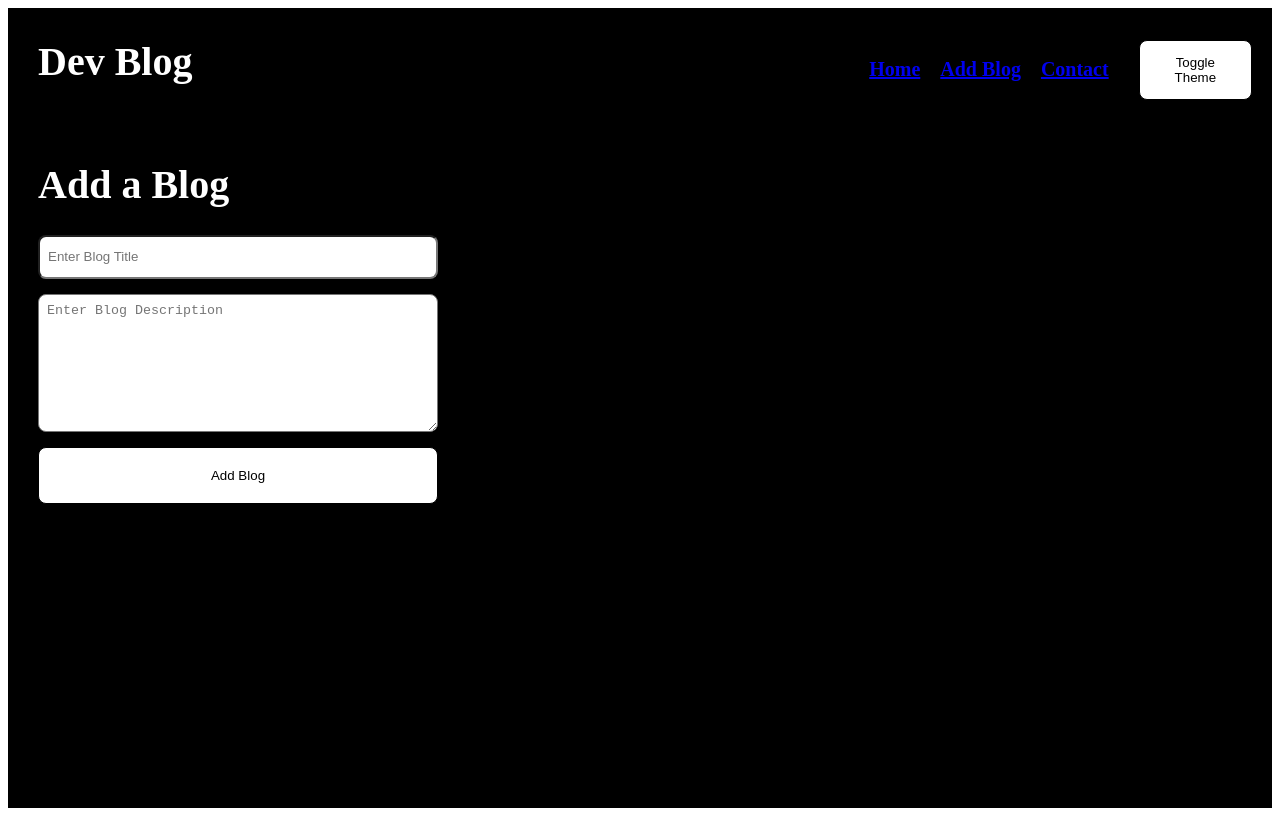
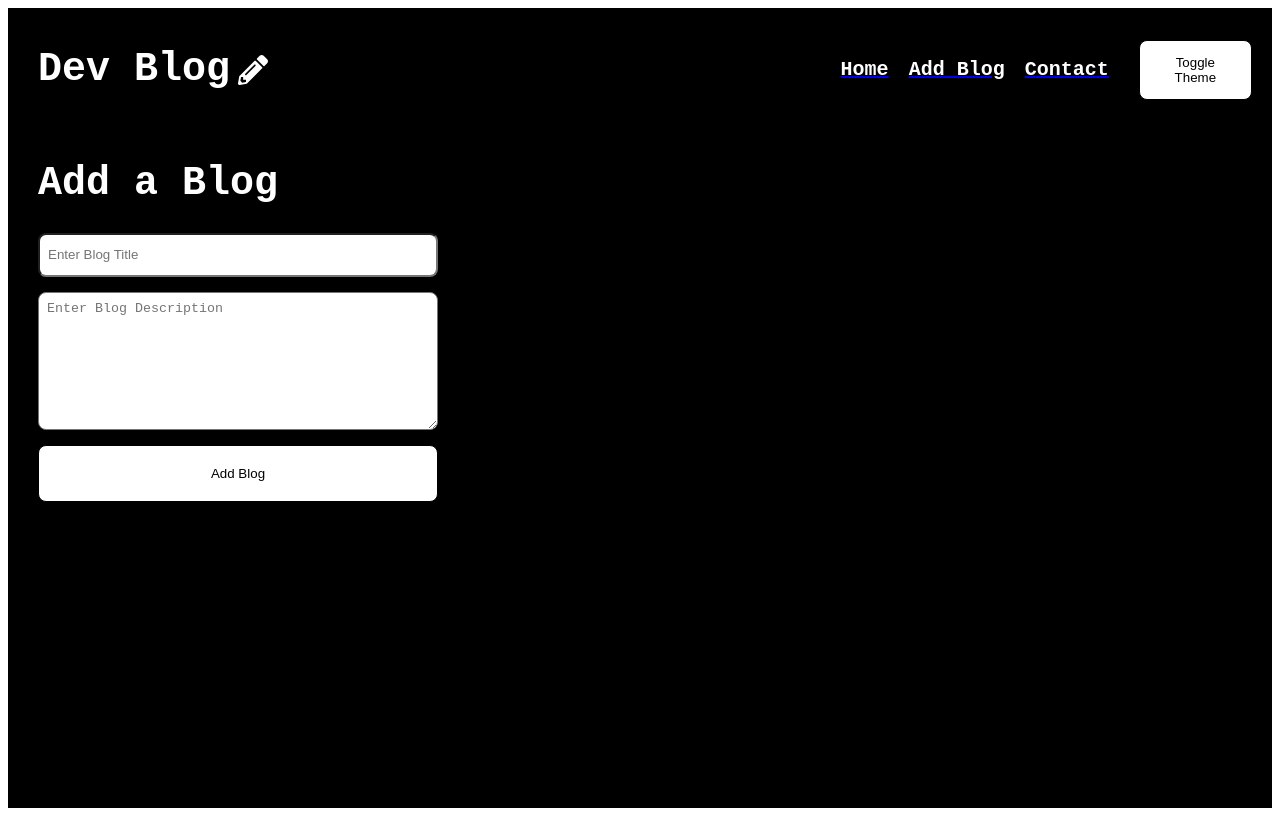
Before and after one commit to lattefor/dev-blog-client, a React (Create React App) app: page /add-blog in a window 1280 px wide. Built offline with nearby package versions, Linux system fonts and the light colour scheme.

Commit message:
add more styles

```diff
--- a/src/components/header/index.jsx
+++ b/src/components/header/index.jsx
@@ -1,10 +1,20 @@
 import classes from "./styles.module.css";
-import { Link } from "react-router-dom";
+import { Link, useNavigate } from "react-router-dom";
+import { FaPencilAlt } from "react-icons/fa";
 
 export default function Header() {
+  const navigate = useNavigate();
+
   return (
     <div className={classes.header}>
-      <h3>Dev Blog </h3>
+      <div className={classes.logoContainer}>
+        <h3>Dev Blog</h3>
+        <FaPencilAlt
+          size={30}
+          onClick={() => navigate('/')}
+          className={classes.logoIcon}
+        />
+      </div>
       <ul>
         <Link to={"/"}>
           <li>Home</li>
--- a/src/components/header/styles.module.css
+++ b/src/components/header/styles.module.css
@@ -2,12 +2,29 @@
     display: flex;
     padding: 30px;
     width: 100%;
+    align-items: center;
+}
+
+.logoContainer {
+    display: flex;
+    align-items: center;
+    flex: 1;
+    gap: 8px;
 }
 
 .header h3 {
-    flex: 1;
     font-size: 40px;
     margin: 0;
+}
+
+.logoIcon {
+    cursor: pointer;
+    transition: transform 0.2s ease;
+}
+
+.logoIcon:hover {
+    transform: scale(1.1);
+    color: #0066cc;
 }
 
 .header ul {
--- a/src/index.css
+++ b/src/index.css
@@ -4,6 +4,8 @@
     --button-bg : #000;
     --button-text : #fff;
     margin: 0px;
+    font-family:'Courier New', Courier, monospace;
+    --text-primary-hover : rgb(161, 39, 110);
 }
 
 [data-theme='dark'] {
@@ -11,6 +13,7 @@
     --text-primary : #fff;
     --button-bg : #fff;
     --button-text : #000;
+    --text-primary-hover : rgb(212, 177, 202);
 }
 
 .dark-light-mode {
@@ -50,7 +53,17 @@ h1, h2 { margin-top: 0; }
    to the header-container to push items to opposite ends */
 .header-container {
     display: flex;
-    justify-content: space-between; /* This will push the button to the right */
+    justify-content: space-between;
+    text-decoration: none;
+}
+
+.header-container li {
+    color: var(--text-primary);
+    text-decoration: none;
+}
+
+.header-container li:hover {
+    color: var(--text-primary-hover);
 }
 
 .header-container > button {
--- a/src/pages/add-blog/index.jsx
+++ b/src/pages/add-blog/index.jsx
@@ -13,13 +13,13 @@ export default function AddNewBlog() {
   async function handleSaveBlogToDatabase() {
     const response = isEdit
       ? await axios.put(
-          `http://localhost:5011/api/blogs/update/${location.state.getCurrentBlogItem._id}`,
+          `${process.env.REACT_APP_API_BASE_URL}update/${location.state.getCurrentBlogItem._id}`,
           {
             title: formData.title,
             description: formData.description,
           }
         )
-      : await axios.post("http://localhost:5011/api/blogs/add", {
+      : await axios.post(`${process.env.REACT_APP_API_BASE_URL}add`, {
           title: formData.title,
           description: formData.description,
         });
--- a/src/pages/home/index.jsx
+++ b/src/pages/home/index.jsx
@@ -14,7 +14,13 @@ export default function Home() {
   async function fetchListOfBlogs() {
     try {
       setPending(true);
-      const response = await axios.get("http://localhost:5011/api/blogs/");
+      // To use environment variables in React:
+      // 1. Create a file named .env in your project root
+      // 2. Add REACT_APP_ prefix to your variables: REACT_APP_API_BASE_URL=http://localhost:5011/api/blogs/
+      // 3. Restart your development server after creating/modifying .env
+      // 4. Access using process.env.REACT_APP_API_BASE_URL
+      // Note: Only variables prefixed with REACT_APP_ will be exposed to your application
+      const response = await axios.get(`${process.env.REACT_APP_API_BASE_URL}`);
       const results = response.data;
 
       if (results && Array.isArray(results)) {
@@ -37,7 +43,7 @@ export default function Home() {
   async function handleDeleteBlog( getCurrentId ) {
     try {
       console.log("What is the ID: ", getCurrentId);
-      const response = await axios.delete(`http://localhost:5011/api/blogs/delete/${getCurrentId}`);
+      const response = await axios.delete(`${process.env.REACT_APP_API_BASE_URL}delete/${getCurrentId}`);
       const result = response.data;
 
       if (result?.message) {
--- a/src/pages/home/styles.module.css
+++ b/src/pages/home/styles.module.css
@@ -11,7 +11,7 @@
 
 .blogList .container {
     padding: 10px;
-    border: 1px solid rgb(232, 114, 224);
+    border: 5px solid rgb(234, 149, 229);
     background-color: rgb(245, 239, 231);
     border-radius: 8px;
     color: rgb(45, 53, 45);
@@ -32,6 +32,10 @@
     position: relative;
 }
 
+.blogList > .container:hover {
+   border: 5px solid rgb(213, 209, 13);
+}
+
 .container .actions {
     border: none;
     margin: 0;
```
Also changed, not shown: 1 other file (tests, documents, lock files or other folders).
